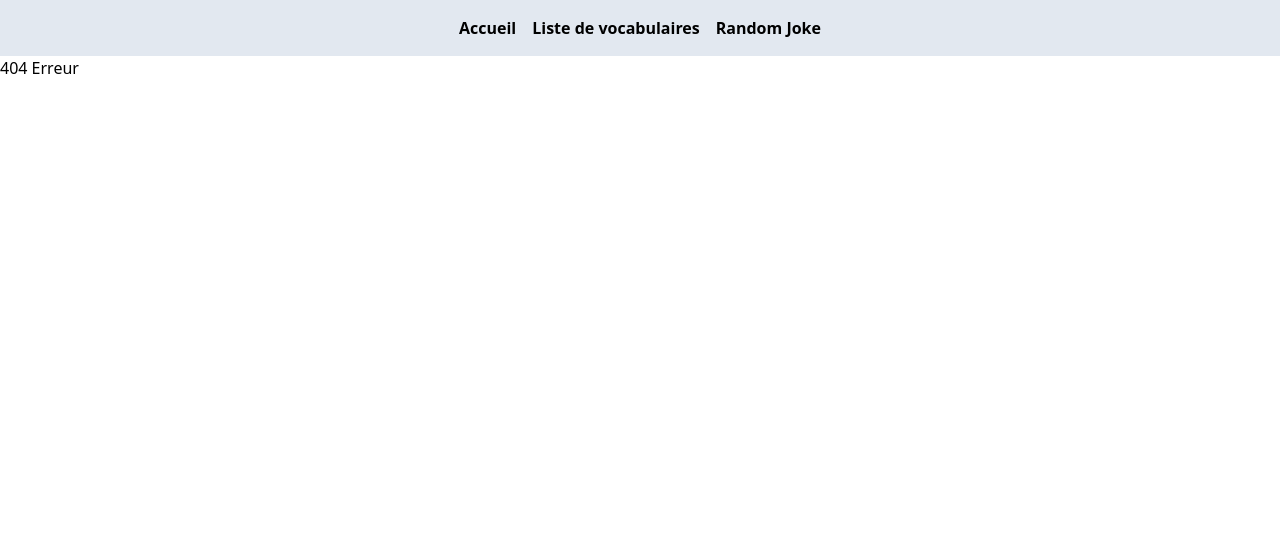
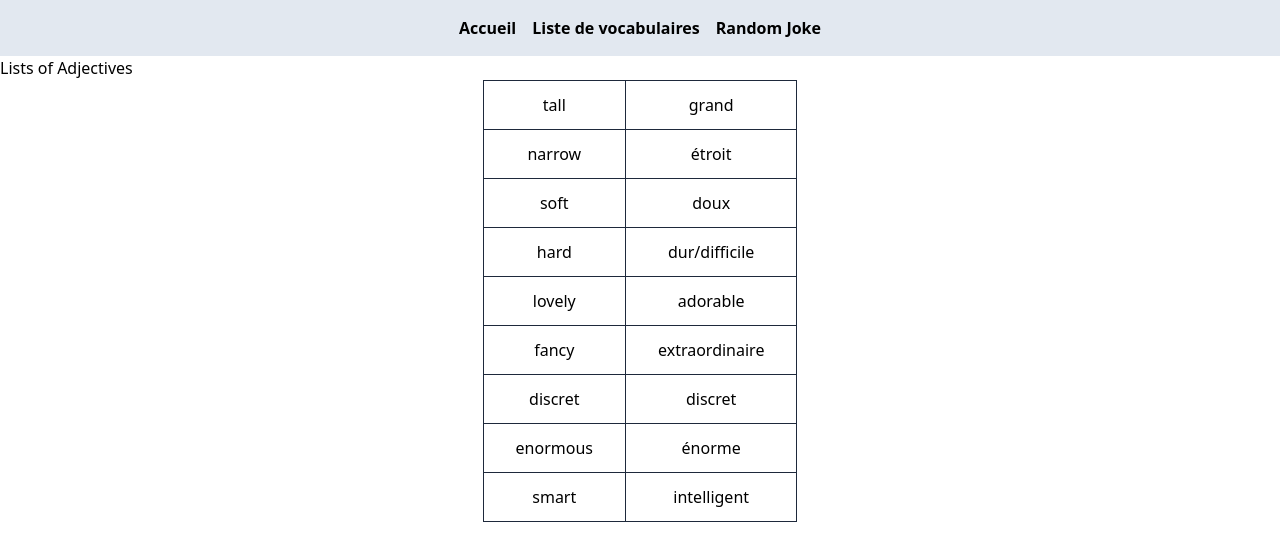
Before and after one commit to nobelAubry5/https---github.com-nobelAubry5-nextjs-start, a Next.js app: page /listes/adjectives in a window 1280 px wide. Before the commit this address had no page. Shown: the top 560 px of the page. Built offline with nearby package versions, Linux system fonts and the light colour scheme.

Commit message:
getStaticPaths - Terminé

```diff
--- a/data/lists.json
+++ b/data/lists.json
@@ -1,7 +1,8 @@
 {
   "englishList": [
     {
-      "words": [
+      "name": "words",
+      "data": [
         {
           "en": "house",
           "fr": "maison"
@@ -33,7 +34,8 @@
       ]
     },
     {
-      "adjectives": [
+      "name": "adjectives",
+      "data": [
         {
           "en": "tall",
           "fr": "grand"
@@ -73,7 +75,8 @@
       ]
     },
     {
-      "verbs": [
+      "name": "verbs",
+      "data": [
         {
           "en": "to be",
           "fr": "être"
--- a/pages/index.js
+++ b/pages/index.js
@@ -1,7 +1,6 @@
 import Head from "next/head";
-import Navbar from "../components/Navbar/Navbar";
-import { redirect } from "next/dist/server/api-utils";
-
+// import { redirect } from "next/dist/server/api-utils";
+import { v4 as uuidv4 } from "uuid";
 export default function Home(props) {
   console.log(props);
   return (
@@ -14,7 +13,7 @@ export default function Home(props) {
       <table className="mx-auto">
         <tbody>
           {props.array.map((el) => (
-            <tr className="border border-slate-800 text-center">
+            <tr key={uuidv4()} className="border border-slate-800 text-center">
               <td className="py-3 px-8 mr-4 border border-slate-800">
                 {el.en}
               </td>
--- /dev/null
+++ b/pages/listes/[liste].js
@@ -0,0 +1,49 @@
+import { useRouter } from "next/router";
+import { v4 as uuidv4 } from "uuid";
+
+export default function liste(props) {
+  console.log(props);
+  const router = useRouter();
+  return (
+    <div>
+      <h1>
+        Lists of{" "}
+        {router.query.liste.charAt(0).toUpperCase() +
+          router.query.liste.slice(1)}
+      </h1>
+      <table className="mx-auto">
+        <tbody>
+          {props.listeEnCours.map((el) => (
+            <tr key={uuidv4()} className="border border-slate-800 text-center">
+              <td className="py-3 px-8 mr-4 border border-slate-800">
+                {el.en}
+              </td>
+              <td className="py-3 px-8 ml-4 border border-slate-800">
+                {el.fr}
+              </td>
+            </tr>
+          ))}
+        </tbody>
+      </table>
+    </div>
+  );
+}
+export async function getStaticProps(context) {
+  const slug = context.params.liste;
+  const data = await import("/data/lists.json");
+  const listeEnCours = data.englishList.find((list) => list.name === slug);
+  return {
+    props: { listeEnCours: listeEnCours.data },
+  };
+}
+export async function getStaticPaths() {
+  const data = await import("/data/lists.json");
+  const paths = data.englishList.map((item) => ({
+    params: { liste: item.name },
+  }));
+  return {
+    // paths: [{ params: { liste: "words" } }],
+    paths,
+    fallback: false, //Obligé si jamais il y a un problème, il renvoit à la page 404
+  };
+}
--- a/pages/listes/index.js
+++ b/pages/listes/index.js
@@ -1,22 +1,20 @@
 import Link from "next/link";
+import { v4 as uuidv4 } from "uuid";
 
 export default function index(props) {
   // console.log(props.array.forEach((item) => console.log(Object.keys(item)[0])));
-  // const listItems = props.array.forEach((item) =>
-  //   console.log(Object.keys(item)[0])
-  // );
 
   return (
     <div className="">
-      <h1>Listes de mots</h1>
+      <h1>Listes de vocabulaires</h1>
       <div className="flex flex-row justify-around">
-        {props.array.map((item, index) => (
+        {props.array.map((item) => (
           <>
             <Link
-              key={index}
-              href={`/listes/${Object.keys(item)[0]}`}
+              key={uuidv4()}
+              href={`/listes/${item.name}`}
               className="text-blue-500 underline"
-            >{`${Object.keys(item)[0]}`}</Link>
+            >{`${item.name}`}</Link>
           </>
         ))}
       </div>
```
Also changed, not shown: package.json (+5 -4 lines), 1 other file (tests, documents, lock files or other folders).
